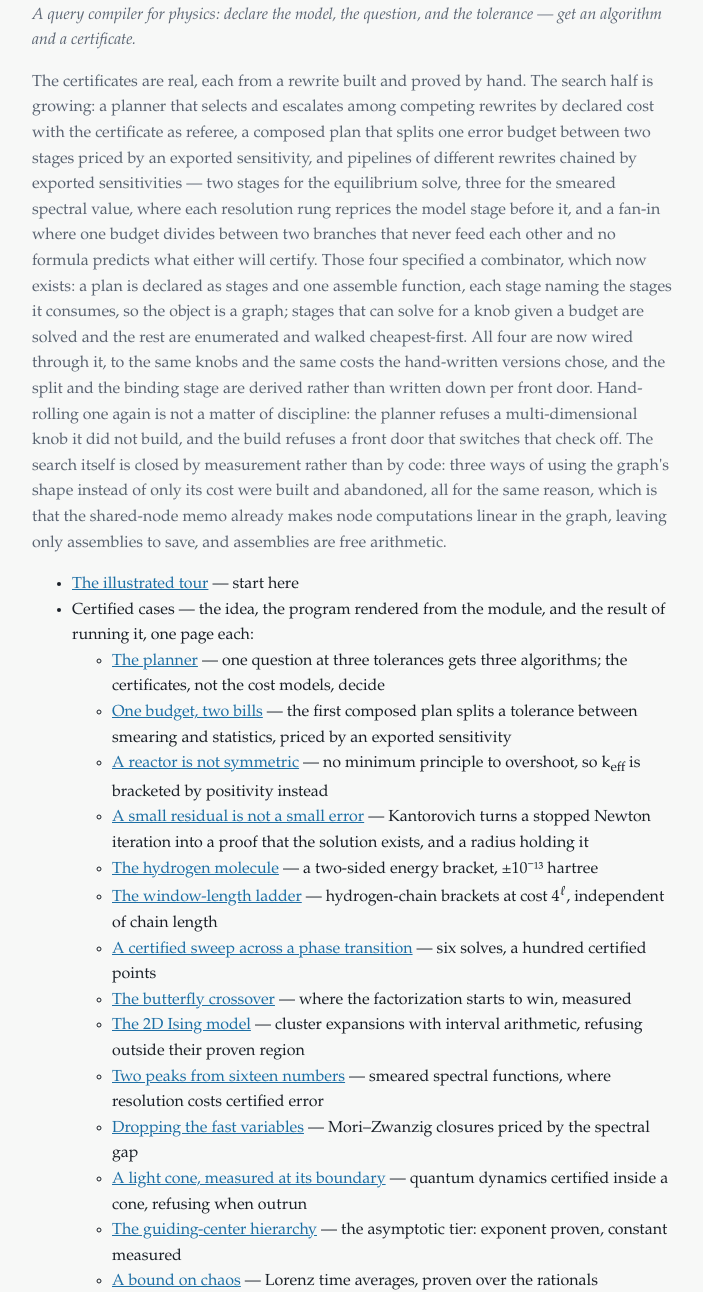
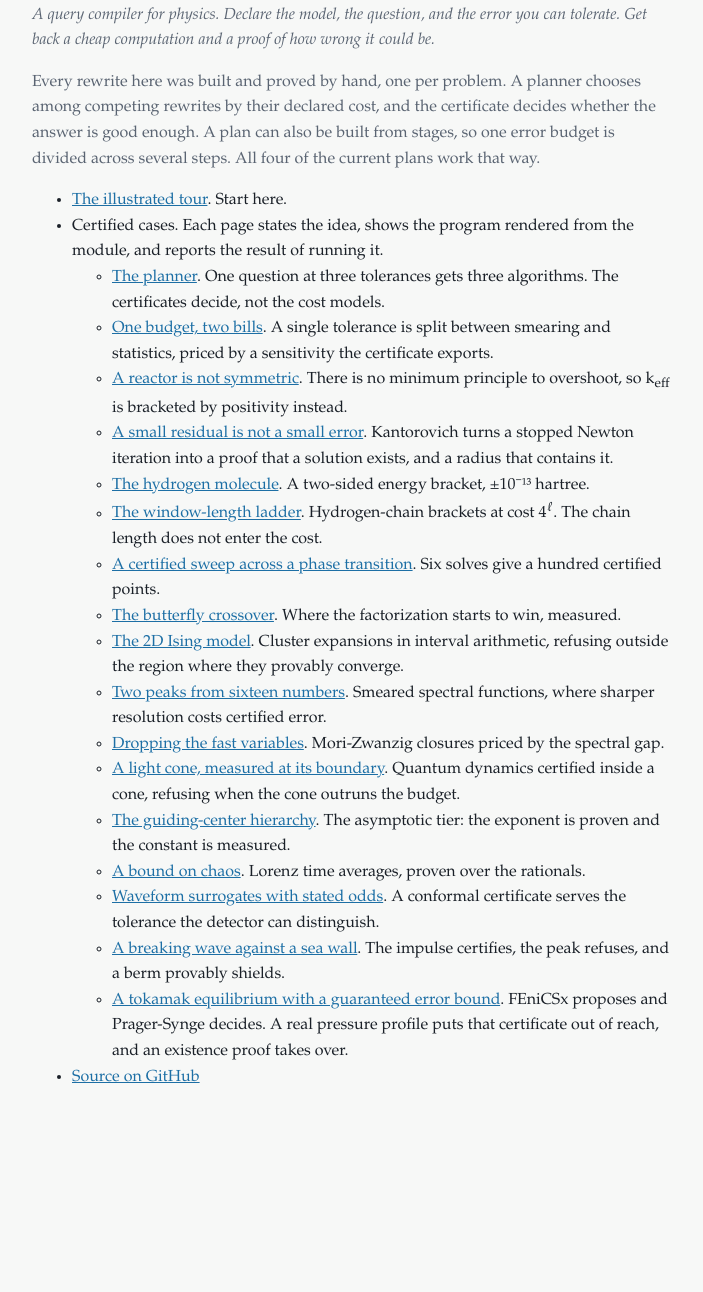
Before and after one commit to GlassOnTin/sufficit, a plain HTML site: page docs/index.html in a window 1280 px wide. Shown: the part 134-1426 px from the top of the page, without its empty margins (288-991 px from the left). After the commit the page ends 1288 px from the top, so only its background shows below. Drawn offline with Linux system fonts and the light colour scheme.

Commit message:
Shorter sentences across the docs, and no em-dashes anywhere
The two front doors led with a 259-word paragraph and a 277-word dek.
Both are now a few short sentences, and the combinator detail moved into
its own README section, so a reader meets a certificate before a plan
graph.

Longest sentence, before to after: README 112 to 32, VISION ~110 to 37,
TARGETS ~110 to 39, LEARNING ~90 to 41, explainer 39 to 27, case prose
75 to 41, rendered docstrings 70 to 42. Longest README table cell 93 to
52. Four-item semicolon chains became real lists: the explainer's
trusted base, and the reactor's four hypotheses.

Zero em-dashes now, in prose, docstrings, code comments and HTML
entities. Comments count because code_section renders them inside the
case pages. Two exceptions: the Feynman line in the explainer, which is
quoted verbatim, and test_sufficit.py, which never renders.

Also gone, the constructions rejected before: "costs tightness, never
truth", "the lesson is never bought twice", "A validity question it is
not", "Nor does handing the matrix...", "Refusal is an answer", and the
"Guess freely, check strictly" heading. The SPH page h1 is now "A
breaking wave against a sea wall", matching the index.

Two stale numbers in LEARNING.md corrected against what the suite pins.
The ascent measurement is 98-107%, not 94-101%, because 94.5% was the
wandering ARPACK start vector and
test_correction_ascent_converges_by_ten_calls says so. And the module is
about 6,300 lines rather than 5,900.

200/200 tests pass, and all 17 case pages regenerate.

```diff
--- a/docs/index.html
+++ b/docs/index.html
@@ -16,89 +16,70 @@
 </head>
 <body>
   <h1>Sufficit</h1>
-  <p class="sub"><em>A query compiler for physics: declare the model, the
-  question, and the tolerance — get an algorithm and a certificate.</em></p>
-  <p class="sub">The certificates are real, each from a rewrite built and
-  proved by hand. The search half is growing: a planner that selects and
-  escalates among competing rewrites by declared cost with the
-  certificate as referee, a composed plan that splits one error budget
-  between two stages priced by an exported sensitivity, and pipelines
-  of different rewrites chained by exported sensitivities — two stages
-  for the equilibrium solve, three for the smeared spectral value,
-  where each resolution rung reprices the model stage before it, and a
-  fan-in where one budget divides between two branches that never feed
-  each other and no formula predicts what either will certify. Those
-  four specified a combinator, which now exists: a plan is declared as
-  stages and one assemble function, each stage naming the stages it
-  consumes, so the object is a graph; stages that can solve for a knob
-  given a budget are solved and the rest are enumerated and walked
-  cheapest-first. All four are now wired through it, to the same knobs
-  and the same costs the hand-written versions chose, and the split
-  and the binding stage are derived rather than written down per front
-  door. Hand-rolling one again is not a matter of discipline: the
-  planner refuses a multi-dimensional knob it did not build, and the
-  build refuses a front door that switches that check off. The search
-  itself is closed by measurement rather than by code: three ways of
-  using the graph's shape instead of only its cost were built and
-  abandoned, all for the same reason, which is that the shared-node
-  memo already makes node computations linear in the graph, leaving
-  only assemblies to save, and assemblies are free arithmetic.</p>
+  <p class="sub"><em>A query compiler for physics. Declare the model, the
+  question, and the error you can tolerate. Get back a cheap computation
+  and a proof of how wrong it could be.</em></p>
+  <p class="sub">Every rewrite here was built and proved by hand, one per
+  problem. A planner chooses among competing rewrites by their declared
+  cost, and the certificate decides whether the answer is good enough. A
+  plan can also be built from stages, so one error budget is divided
+  across several steps. All four of the current plans work that way.</p>
   <ul>
-    <li><a href="explainer.html">The illustrated tour</a> — start here</li>
-    <li>Certified cases — the idea, the program rendered from the
-        module, and the result of running it, one page each:
+    <li><a href="explainer.html">The illustrated tour</a>. Start here.</li>
+    <li>Certified cases. Each page states the idea, shows the program
+        rendered from the module, and reports the result of running it.
       <ul>
-        <li><a href="cases/the-compiler.html">The planner</a> — one
-            question at three tolerances gets three algorithms; the
-            certificates, not the cost models, decide</li>
-        <li><a href="cases/the-budget.html">One budget, two bills</a> —
-            the first composed plan splits a tolerance between smearing
-            and statistics, priced by an exported sensitivity</li>
+        <li><a href="cases/the-compiler.html">The planner</a>. One question
+            at three tolerances gets three algorithms. The certificates
+            decide, not the cost models.</li>
+        <li><a href="cases/the-budget.html">One budget, two bills</a>. A
+            single tolerance is split between smearing and statistics,
+            priced by a sensitivity the certificate exports.</li>
         <li><a href="cases/criticality.html">A reactor is not
-            symmetric</a> — no minimum principle to overshoot, so
-            k<sub>eff</sub> is bracketed by positivity instead</li>
+            symmetric</a>. There is no minimum principle to overshoot, so
+            k<sub>eff</sub> is bracketed by positivity instead.</li>
         <li><a href="cases/junction.html">A small residual is not a small
-            error</a> — Kantorovich turns a stopped Newton iteration into
-            a proof that the solution exists, and a radius holding it</li>
-        <li><a href="cases/h2-bracket.html">The hydrogen molecule</a> —
-            a two-sided energy bracket, ±10⁻¹³ hartree</li>
+            error</a>. Kantorovich turns a stopped Newton iteration into a
+            proof that a solution exists, and a radius that contains it.</li>
+        <li><a href="cases/h2-bracket.html">The hydrogen molecule</a>. A
+            two-sided energy bracket, ±10⁻¹³ hartree.</li>
         <li><a href="cases/hchain-ladder.html">The window-length
-            ladder</a> — hydrogen-chain brackets at cost 4<sup>ℓ</sup>,
-            independent of chain length</li>
+            ladder</a>. Hydrogen-chain brackets at cost 4<sup>ℓ</sup>. The
+            chain length does not enter the cost.</li>
         <li><a href="cases/tfi-reduced-basis.html">A certified sweep
-            across a phase transition</a> — six solves, a hundred
-            certified points</li>
+            across a phase transition</a>. Six solves give a hundred
+            certified points.</li>
         <li><a href="cases/butterfly-crossover.html">The butterfly
-            crossover</a> — where the factorization starts to win,
-            measured</li>
-        <li><a href="cases/ising-cluster.html">The 2D Ising model</a> —
-            cluster expansions with interval arithmetic, refusing
-            outside their proven region</li>
+            crossover</a>. Where the factorization starts to win,
+            measured.</li>
+        <li><a href="cases/ising-cluster.html">The 2D Ising model</a>.
+            Cluster expansions in interval arithmetic, refusing outside
+            the region where they provably converge.</li>
         <li><a href="cases/smeared-spectral.html">Two peaks from
-            sixteen numbers</a> — smeared spectral functions, where
-            resolution costs certified error</li>
+            sixteen numbers</a>. Smeared spectral functions, where sharper
+            resolution costs certified error.</li>
         <li><a href="cases/mz-closure.html">Dropping the fast
-            variables</a> — Mori–Zwanzig closures priced by the
-            spectral gap</li>
+            variables</a>. Mori-Zwanzig closures priced by the spectral
+            gap.</li>
         <li><a href="cases/lr-dispatch.html">A light cone, measured at
-            its boundary</a> — quantum dynamics certified inside a
-            cone, refusing when outrun</li>
+            its boundary</a>. Quantum dynamics certified inside a cone,
+            refusing when the cone outruns the budget.</li>
         <li><a href="cases/plasma-hierarchy.html">The guiding-center
-            hierarchy</a> — the asymptotic tier: exponent proven,
-            constant measured</li>
-        <li><a href="cases/sos-transport.html">A bound on chaos</a> —
-            Lorenz time averages, proven over the rationals</li>
+            hierarchy</a>. The asymptotic tier: the exponent is proven and
+            the constant is measured.</li>
+        <li><a href="cases/sos-transport.html">A bound on chaos</a>.
+            Lorenz time averages, proven over the rationals.</li>
         <li><a href="cases/gw-surrogate.html">Waveform surrogates with
-            stated odds</a> — the detector's ε served by a conformal
-            certificate</li>
+            stated odds</a>. A conformal certificate serves the tolerance
+            the detector can distinguish.</li>
         <li><a href="cases/sph-wall.html">A breaking wave against a sea
-            wall</a> — the impulse certifies, the peak refuses, and a
-            berm provably shields</li>
-        <li><a href="cases/gs-equilibrium.html">A tokamak
-            equilibrium with a guaranteed error bound</a> — FEniCSx
-            proposes, Prager–Synge decides; and where a real pressure
-            profile puts that certificate out of reach, an existence
-            proof takes over</li>
+            wall</a>. The impulse certifies, the peak refuses, and a berm
+            provably shields.</li>
+        <li><a href="cases/gs-equilibrium.html">A tokamak equilibrium
+            with a guaranteed error bound</a>. FEniCSx proposes and
+            Prager-Synge decides. A real pressure profile puts that
+            certificate out of reach, and an existence proof takes
+            over.</li>
       </ul>
     </li>
     <li><a href="https://github.com/GlassOnTin/sufficit">Source on GitHub</a></li>
```
Also changed, not shown: docs/explainer.html (+83 -78 lines), 6 other files.
